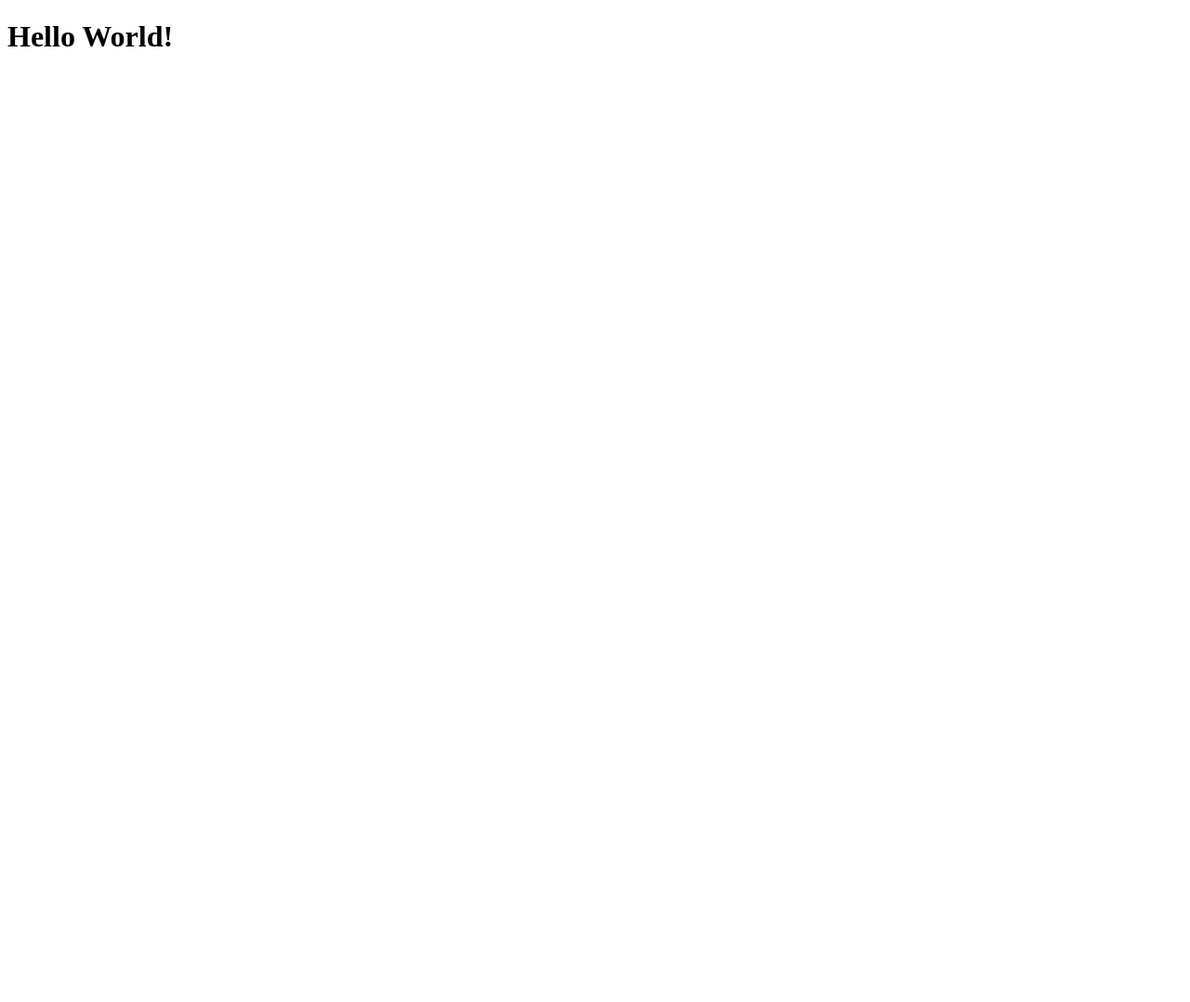
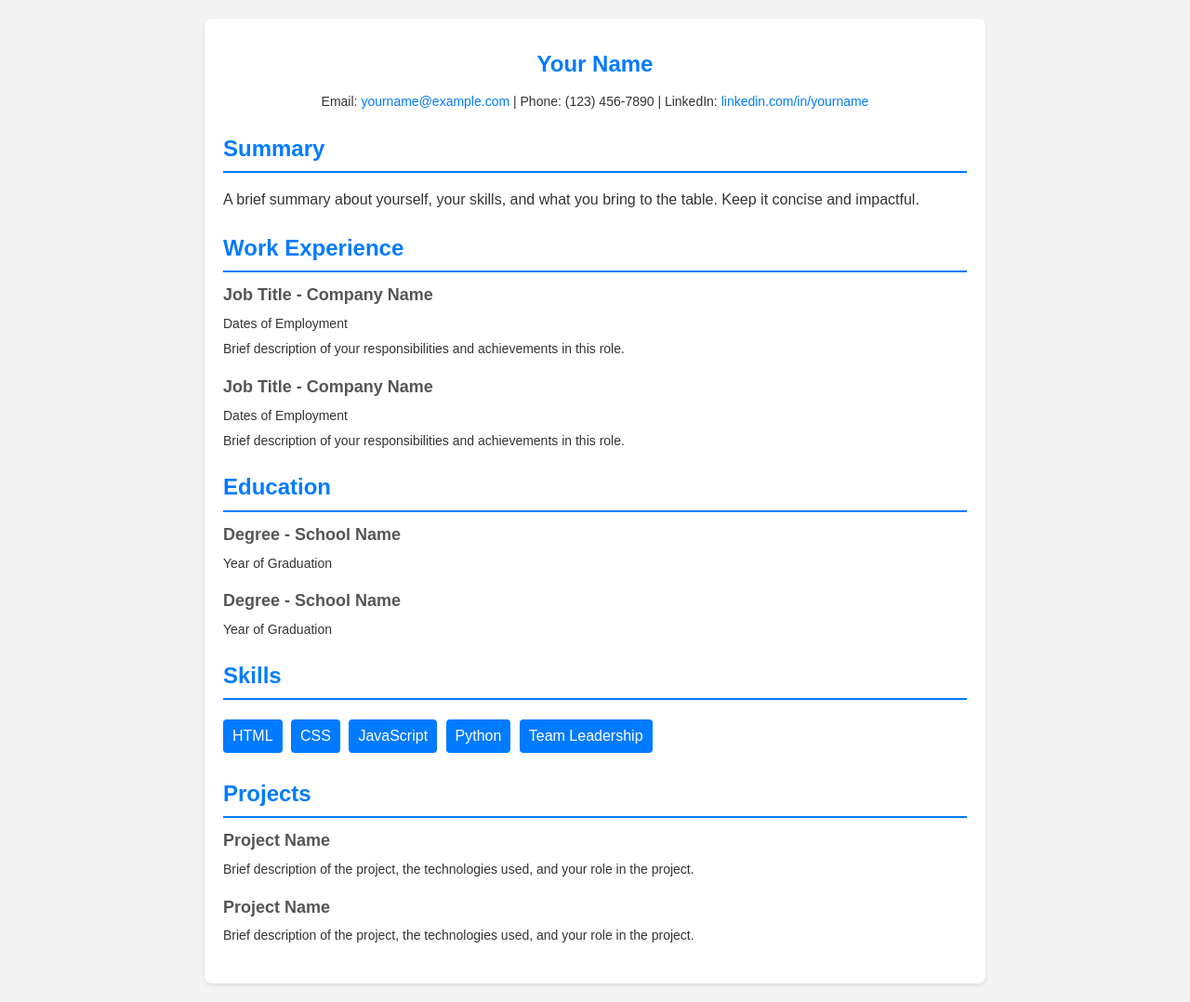
Before and after one commit to BriPattMo/CY_Resume_BPM, a plain HTML site: page index.html in a window 1280 px wide. Shown: the whole page at 93% size. Before the commit the page ends 800 px from the top, so only its background shows below. Drawn offline with Linux system fonts and the light colour scheme.

Commit message:
html file changed to include CY project template

```diff
--- a/index.html
+++ b/index.html
@@ -1,11 +1,159 @@
 <!DOCTYPE html>
 <html lang="en">
-  <head>
-    <meta name="viewport" content="width=device-width, initial-scale=1.0">
-    <title>Brittany Patterson-Morris Resume</title>
-  </head>
+    <head>
+        <meta charset="UTF-8" />
+        <meta name="viewport" content="width=device-width, initial-scale=1.0" />
+        <title>Resume Template</title>
+    </head>
 
-  <body>
-    <h1>Hello World!</h1>
-  </body>
+    <style>
+        body {
+            font-family: Arial, sans-serif;
+            line-height: 1.6;
+            margin: 0;
+            padding: 0;
+            color: #333;
+            background-color: #f4f4f4;
+        }
+        .container {
+            max-width: 800px;
+            margin: 20px auto;
+            padding: 20px;
+            background: #fff;
+            border-radius: 8px;
+            box-shadow: 0 2px 5px rgba(0, 0, 0, 0.1);
+        }
+        h1,
+        h2 {
+            color: #007bff;
+        }
+        .header {
+            text-align: center;
+        }
+        .header h1 {
+            margin: 10px 0;
+        }
+        .contact {
+            margin: 10px 0;
+            font-size: 14px;
+        }
+        .contact a {
+            color: #007bff;
+            text-decoration: none;
+        }
+        .section {
+            margin: 20px 0;
+        }
+        .section h2 {
+            margin-bottom: 10px;
+            border-bottom: 2px solid #007bff;
+            padding-bottom: 5px;
+        }
+        .item {
+            margin-bottom: 15px;
+        }
+        .item h3 {
+            margin: 0;
+            font-size: 18px;
+            color: #555;
+        }
+        .item p {
+            margin: 5px 0;
+            font-size: 14px;
+        }
+        .skills ul {
+            list-style: none;
+            padding: 0;
+        }
+        .skills ul li {
+            display: inline-block;
+            background: #007bff;
+            color: #fff;
+            padding: 5px 10px;
+            margin: 5px 5px 5px 0;
+            border-radius: 4px;
+        }
+    </style>
+
+    <body>
+        <main class="container">
+            <section class="header">
+                <h1>Your Name</h1>
+                <p class="contact">
+                    Email:
+                    <a href="mailto:yourname@example.com"
+                        >yourname@example.com</a
+                    >
+                    | Phone: (123) 456-7890 | LinkedIn:
+                    <a href="#">linkedin.com/in/yourname</a>
+                </p>
+            </section>
+            <section class="section">
+                <h2>Summary</h2>
+                <p>
+                    A brief summary about yourself, your skills, and what you
+                    bring to the table. Keep it concise and impactful.
+                </p>
+            </section>
+            <section class="section">
+                <h2>Work Experience</h2>
+                <div class="item">
+                    <h3>Job Title - Company Name</h3>
+                    <p>Dates of Employment</p>
+                    <p>
+                        Brief description of your responsibilities and
+                        achievements in this role.
+                    </p>
+                </div>
+                <div class="item">
+                    <h3>Job Title - Company Name</h3>
+                    <p>Dates of Employment</p>
+                    <p>
+                        Brief description of your responsibilities and
+                        achievements in this role.
+                    </p>
+                </div>
+            </section>
+            <div class="section">
+                <h2>Education</h2>
+                <div class="item">
+                    <h3>Degree - School Name</h3>
+                    <p>Year of Graduation</p>
+                </div>
+                <div class="item">
+                    <h3>Degree - School Name</h3>
+                    <p>Year of Graduation</p>
+                </div>
+            </section>
+            <section class="section">
+                <h2>Skills</h2>
+                <div class="skills">
+                    <ul>
+                        <li>HTML</li>
+                        <li>CSS</li>
+                        <li>JavaScript</li>
+                        <li>Python</li>
+                        <li>Team Leadership</li>
+                    </ul>
+                </div>
+            </section>
+            <section class="section">
+                <h2>Projects</h2>
+                <div class="item">
+                    <h3>Project Name</h3>
+                    <p>
+                        Brief description of the project, the technologies used,
+                        and your role in the project.
+                    </p>
+                </div>
+                <div class="item">
+                    <h3>Project Name</h3>
+                    <p>
+                        Brief description of the project, the technologies used,
+                        and your role in the project.
+                    </p>
+                </div>
+            </section>
+        </main>
+    </body>
 </html>
```
